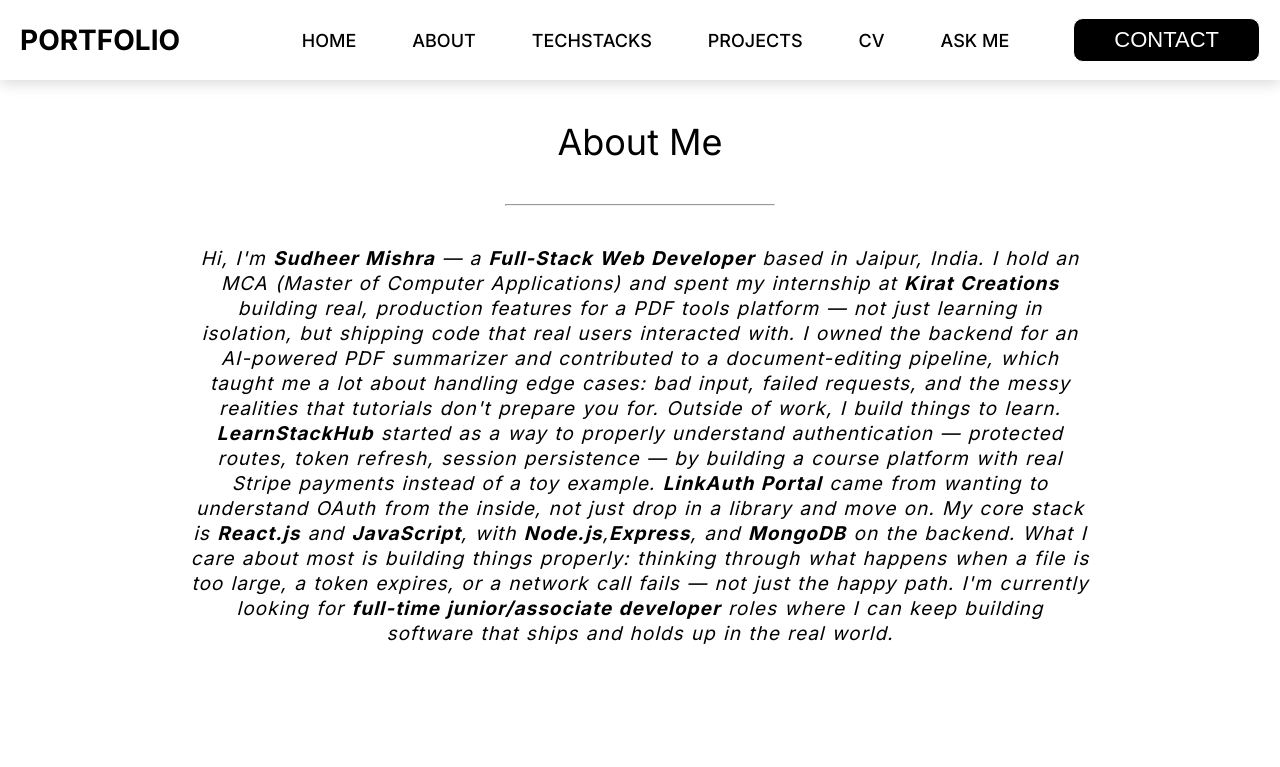
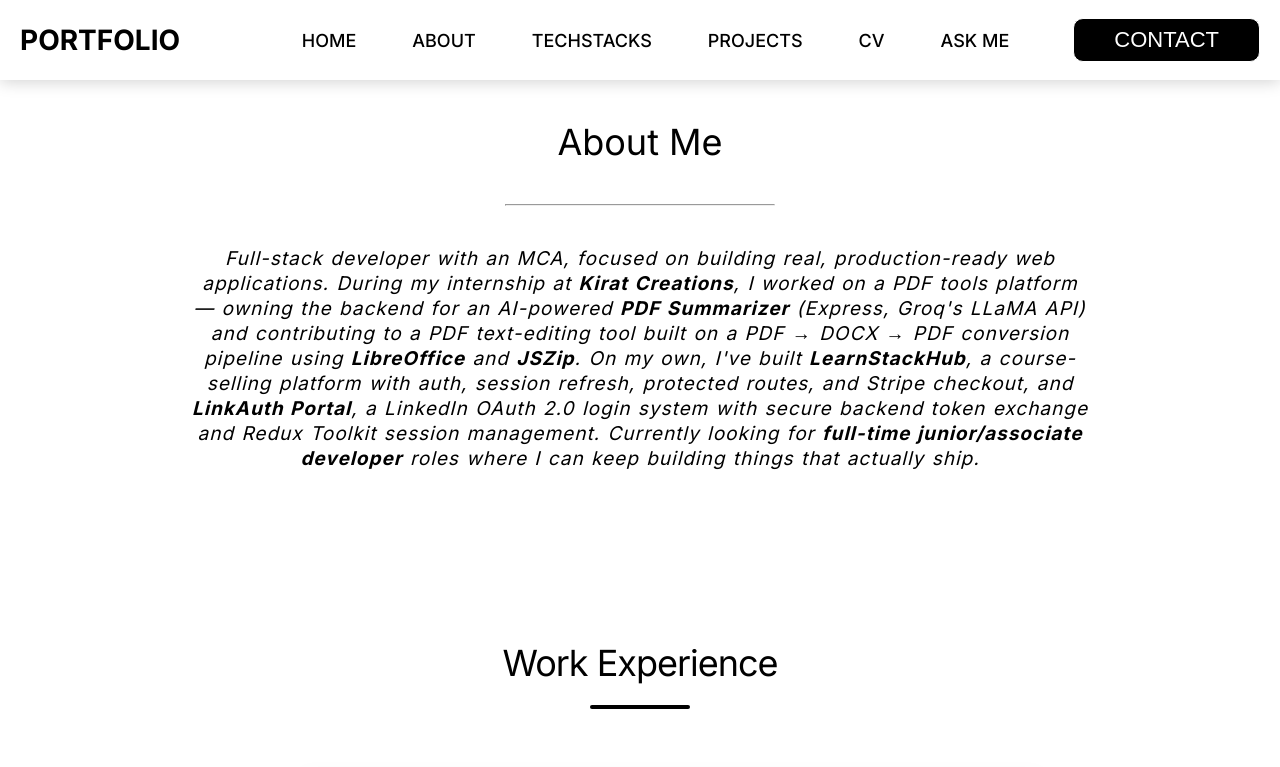
Before and after one commit to sudheermishra/My-Portfolio, a React (Create React App) app: page /about in a window 1280 px wide. Shown: the top 767 px of the page. Built offline with nearby package versions, Linux system fonts and the light colour scheme.

Commit message:
Update About.js

```diff
--- a/src/components/About/About.js
+++ b/src/components/About/About.js
@@ -8,27 +8,20 @@
       <h2>About Me</h2>
       <hr />
       <div className={styles["about-text"]}>
-     <p>
-  Hi, I'm <strong>Sudheer Mishra</strong> — a <strong>Full-Stack Web Developer</strong> based in Jaipur,
-  India. I hold an MCA (Master of Computer Applications) and spent my
-  internship at <strong>Kirat Creations</strong> building real, production features for a
-  PDF tools platform — not just learning in isolation, but shipping code
-  that real users interacted with. I owned the backend for an AI-powered
-  PDF summarizer and contributed to a document-editing pipeline, which
-  taught me a lot about handling edge cases: bad input, failed requests,
-  and the messy realities that tutorials don't prepare you for. Outside
-  of work, I build things to learn. <strong>LearnStackHub</strong> started as a way to
-  properly understand authentication — protected routes, token refresh,
-  session persistence — by building a course platform with real Stripe
-  payments instead of a toy example. <strong>LinkAuth Portal</strong> came from wanting
-  to understand OAuth from the inside, not just drop in a library and
-  move on. My core stack is <strong>React.js</strong> and <strong>JavaScript</strong>, with <strong>Node.js</strong>,
-  <strong>Express</strong>, and <strong>MongoDB</strong> on the backend. What I care about most is
-  building things properly: thinking through what happens when a file is
-  too large, a token expires, or a network call fails — not just the
-  happy path. I'm currently looking for <strong>full-time junior/associate
-  developer</strong> roles where I can keep building software that ships and
-  holds up in the real world.
+<p>
+  Full-stack developer with an MCA, focused on building real,
+  production-ready web applications. During my internship at{" "}
+  <strong>Kirat Creations</strong>, I worked on a PDF tools platform —
+  owning the backend for an AI-powered <strong>PDF Summarizer</strong>{" "}
+  (Express, Groq's LLaMA API) and contributing to a PDF text-editing tool
+  built on a PDF → DOCX → PDF conversion pipeline using{" "}
+  <strong>LibreOffice</strong> and <strong>JSZip</strong>. On my own, I've
+  built <strong>LearnStackHub</strong>, a course-selling platform with
+  auth, session refresh, protected routes, and Stripe checkout, and{" "}
+  <strong>LinkAuth Portal</strong>, a LinkedIn OAuth 2.0 login system with
+  secure backend token exchange and Redux Toolkit session management.
+  Currently looking for <strong>full-time junior/associate developer</strong> roles
+  where I can keep building things that actually ship.
 </p>
       </div>
       <Experience />
```
